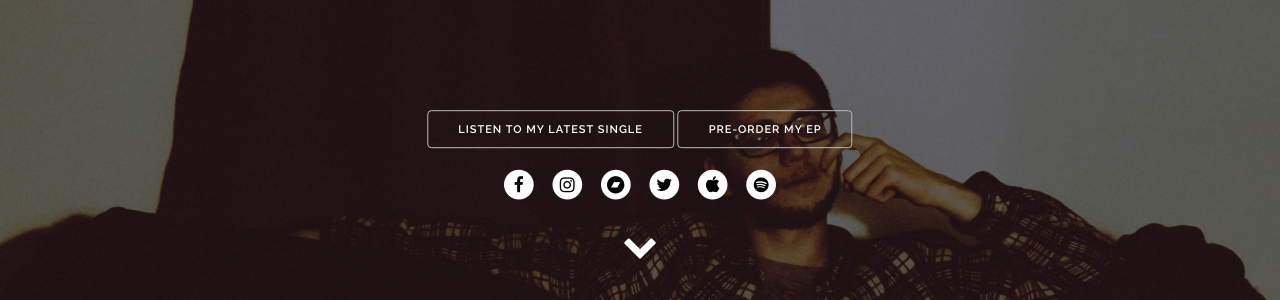
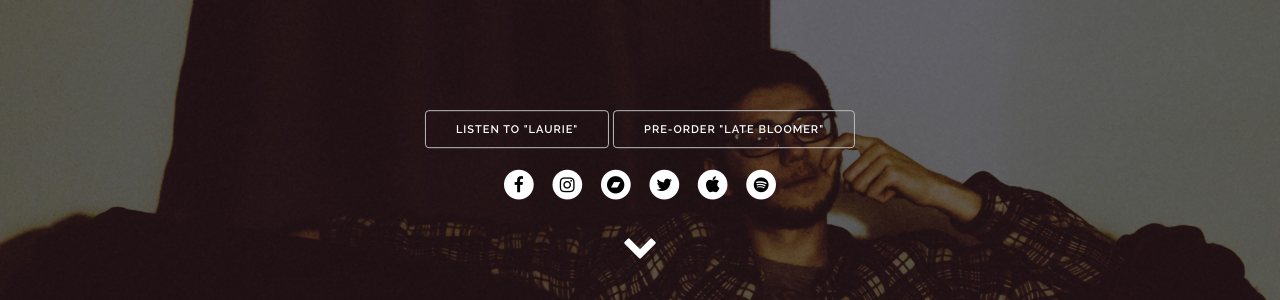
Before and after one commit to jordanthornquest/mains-and-monitors, a Jekyll site: the page built from index.html, in a window 1280 px wide. Shown: the part 520-820 px from the top of the page. Built offline with Jekyll 4.4.1, drawn with Linux system fonts in a browser that asks for light colours; nearby versions of some CDN libraries.

Commit message:
Update index.html

```diff
--- a/index.html
+++ b/index.html
@@ -26,8 +26,8 @@ layout: default
       <h2>Late Bloomer EP. Out December 1st.</h2>
     </div>
     <div class="buttons">
-      <a class="button" href="http://music.jordanthornquest.com/track/people-demo">Listen to my latest single</a>
-      <a class="button" href="http://music.jordanthornquest.com/album/late-bloomer-ep">Pre-order my EP</a>
+      <a class="button" href="http://music.jordanthornquest.com/track/laurie">Listen to "Laurie"</a>
+      <a class="button" href="http://music.jordanthornquest.com/album/late-bloomer-ep">Pre-order "Late Bloomer"</a>
       <div class="desktop-social">
         <div class="social">
           <ul>
```
